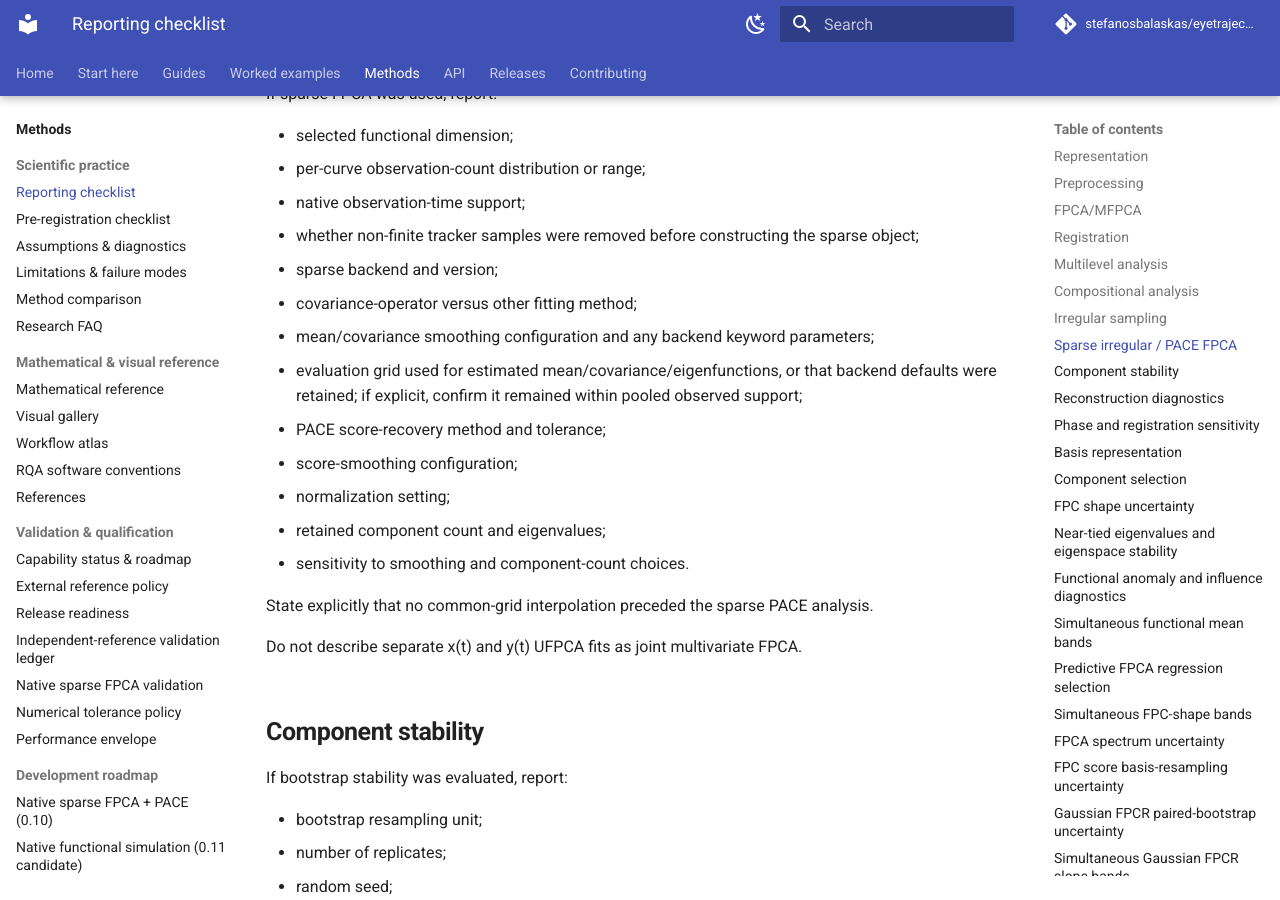
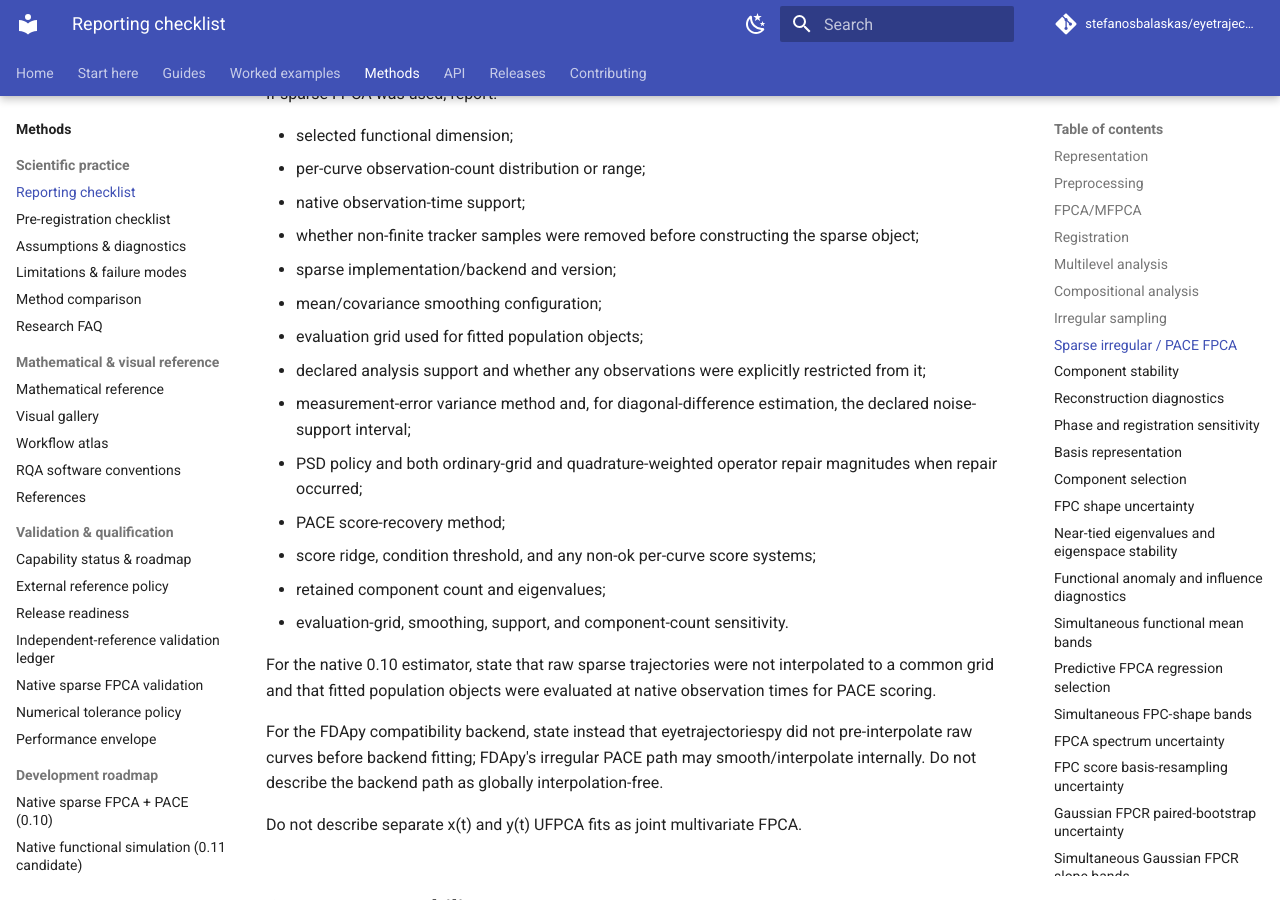
Before and after one commit to stefanosbalaskas/eyetrajectoriespy, an MkDocs documentation site: the page built from docs/methods/reporting.md, in a window 1280 px wide and 900 px high, scrolled down 2143 px. Built offline with MkDocs 1.6.1 and Material for MkDocs 9.7.7, drawn with Linux system fonts in a browser that asks for light colours; comment, search, counter and statistics services are not loaded.

Commit message:
Harden sparse FPCA reporting requirements

```diff
--- a/docs/methods/reporting.md
+++ b/docs/methods/reporting.md
@@ -62,23 +62,29 @@ If sparse FPCA was used, report:
 - per-curve observation-count distribution or range;
 - native observation-time support;
 - whether non-finite tracker samples were removed before constructing the sparse object;
-- sparse backend and version;
-- covariance-operator versus other fitting method;
-- mean/covariance smoothing configuration and any backend keyword parameters;
-- evaluation grid used for estimated mean/covariance/eigenfunctions, or that backend defaults were retained; if explicit, confirm it remained within pooled observed support;
-- PACE score-recovery method and tolerance;
-- score-smoothing configuration;
-- normalization setting;
+- sparse implementation/backend and version;
+- mean/covariance smoothing configuration;
+- evaluation grid used for fitted population objects;
+- declared analysis support and whether any observations were explicitly restricted from it;
+- measurement-error variance method and, for diagonal-difference estimation, the declared noise-support interval;
+- PSD policy and both ordinary-grid and quadrature-weighted operator repair magnitudes when repair occurred;
+- PACE score-recovery method;
+- score ridge, condition threshold, and any non-ok per-curve score systems;
 - retained component count and eigenvalues;
-- sensitivity to smoothing and component-count choices.
+- evaluation-grid, smoothing, support, and component-count sensitivity.
 
-State explicitly that no common-grid interpolation preceded the sparse PACE analysis.
+For the native 0.10 estimator, state that raw sparse trajectories were not
+interpolated to a common grid and that fitted population objects were evaluated
+at native observation times for PACE scoring.
+
+For the FDApy compatibility backend, state instead that eyetrajectoriespy did
+not pre-interpolate raw curves before backend fitting; FDApy's irregular PACE
+path may smooth/interpolate internally. Do not describe the backend path as
+globally interpolation-free.
 
 Do not describe separate x(t) and y(t) UFPCA fits as joint multivariate FPCA.
 
 ## Component stability
-
-If bootstrap stability was evaluated, report:
 
 - bootstrap resampling unit;
 - number of replicates;
```
